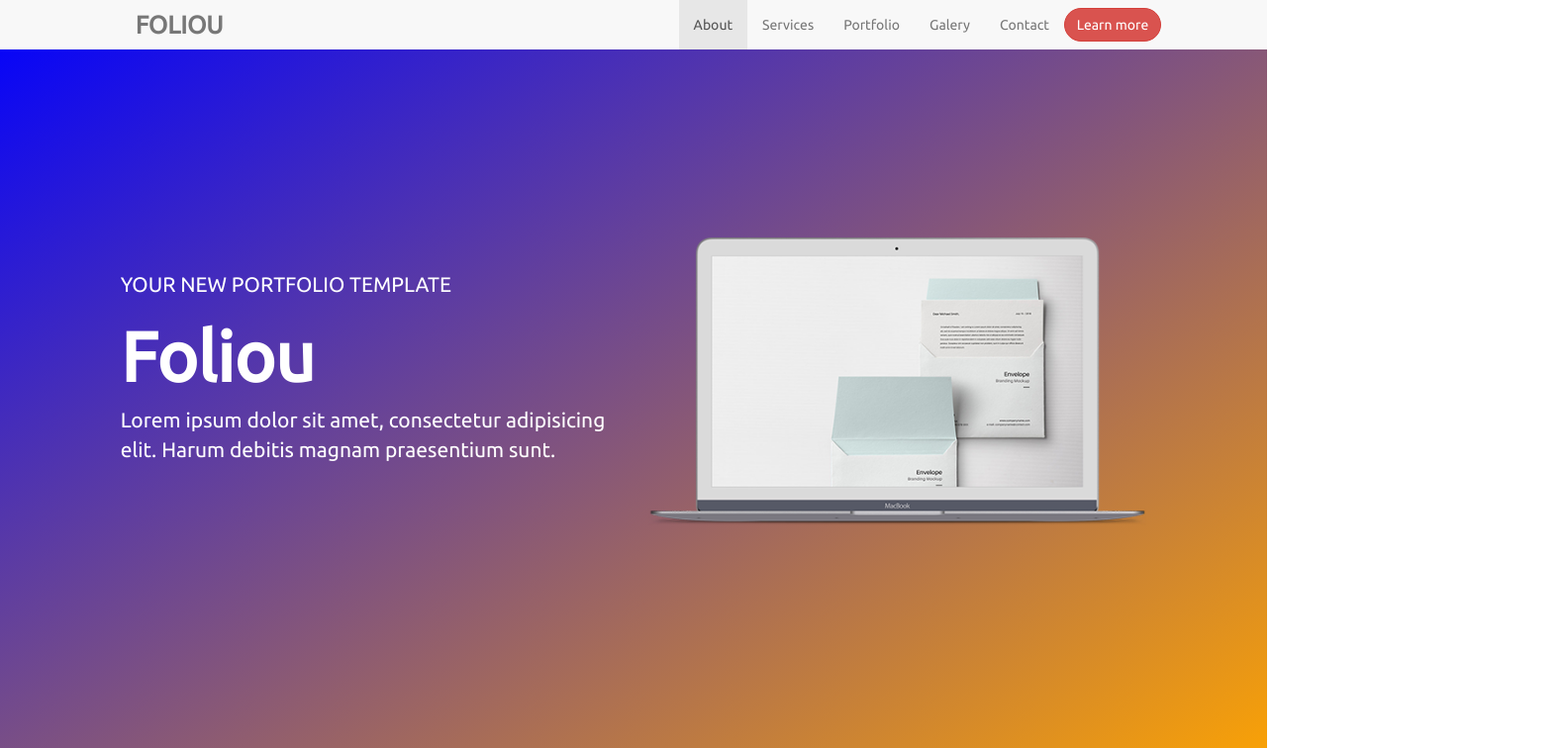
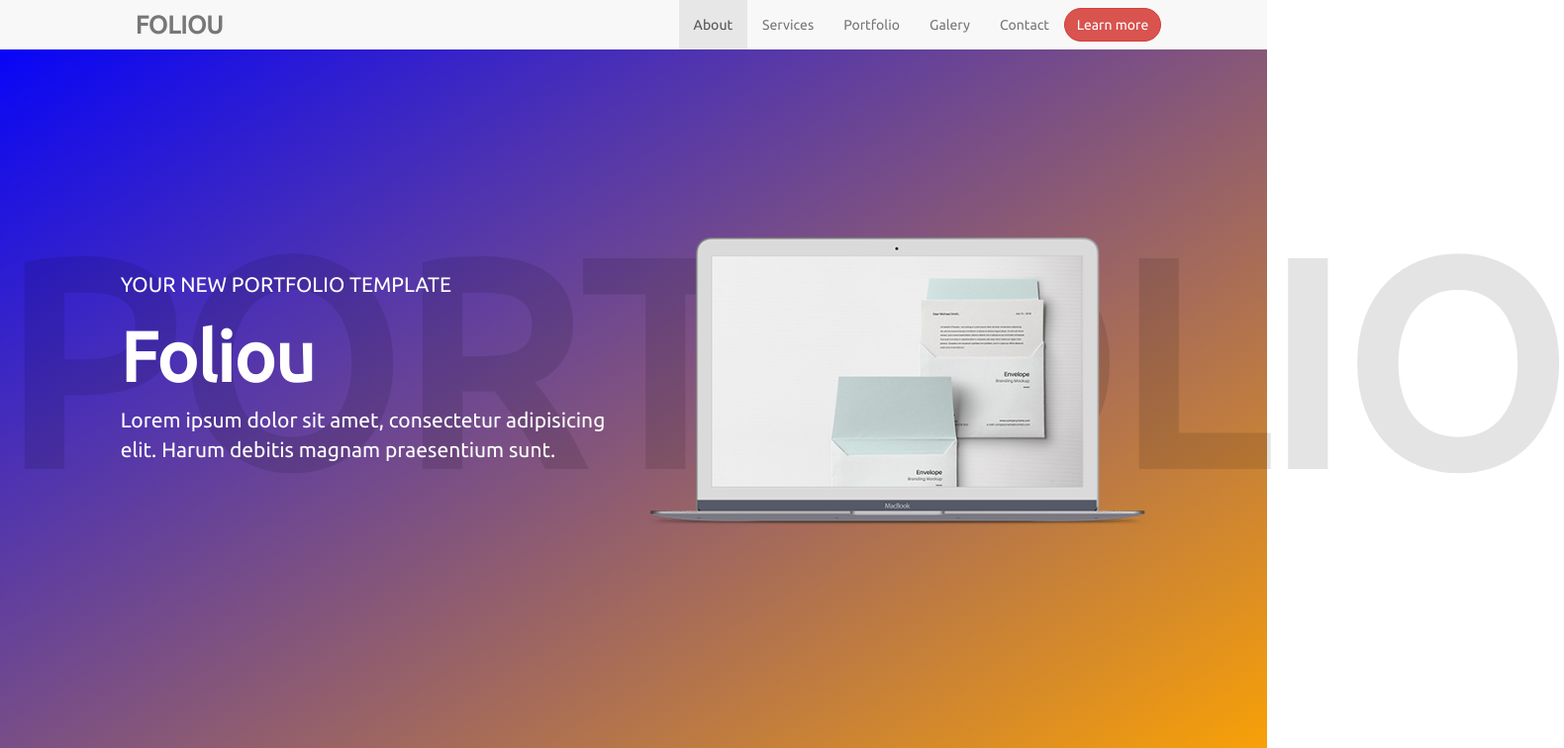
Before and after one commit to filippopovskopje/front-fe1, a plain HTML site: page index.html in a window 1280 px wide. Shown: the top 756 px of the page at 99% size, 1580 px wide, since content can reach past the window. Drawn offline with nearby package versions, Linux system fonts and the light colour scheme.

Commit message:
added portfolio to banner background

```diff
--- a/main.css
+++ b/main.css
@@ -23,18 +23,20 @@ body {
 	background-image: linear-gradient(to bottom right, blue, orange);
 	height: 100vh;
 	position: relative;
+	z-index: -2;
 }
 
-.portfolio {
+.bg-banner::after {
 	content: 'PORTFOLIO';
 	display: inline-block;
 	color: black;
-	opacity: 0.04;
+	opacity: 0.1;
 	font-weight: 700;
 	position: absolute;
-	top: 50%;
-	left: 50%;
-	font-size: 20rem;
+	top: 20%;
+	left: 0;
+	font-size: 29rem;
+	z-index: -1;
 }
 .m-top {
 	margin-top: 30vh;
```
